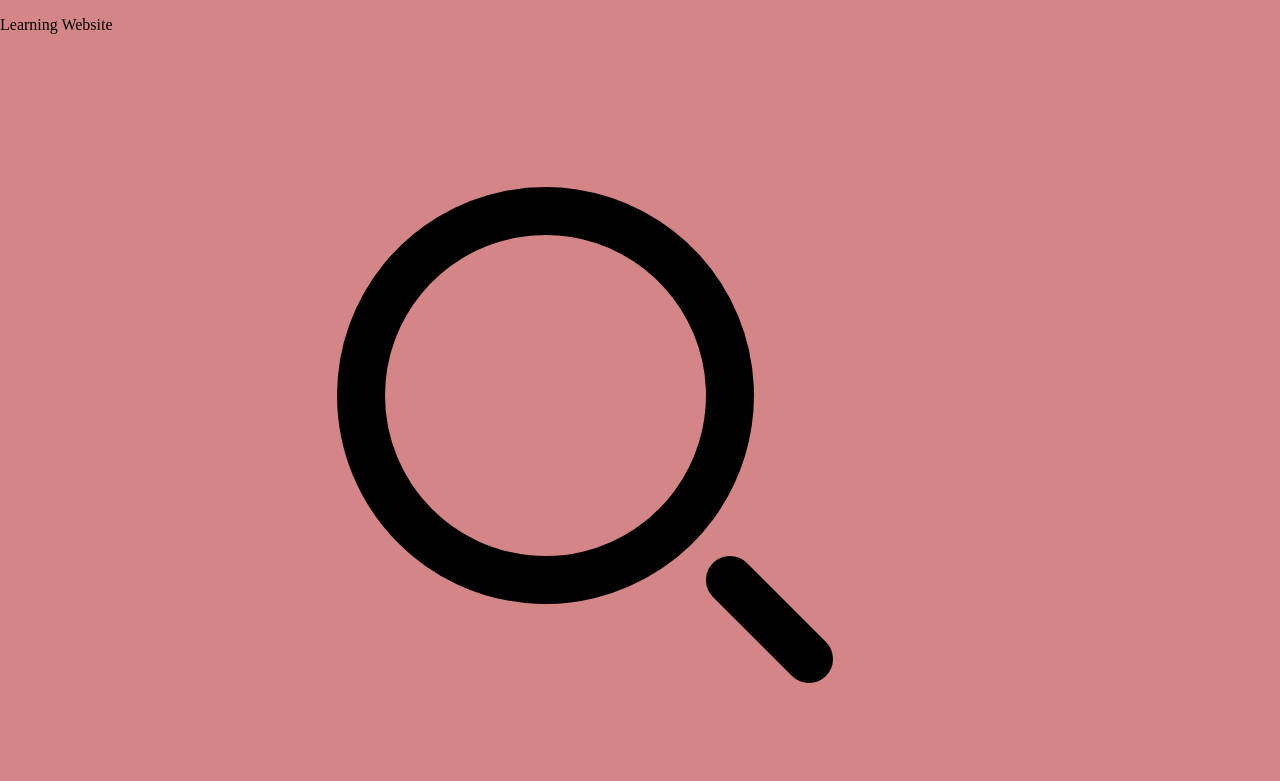
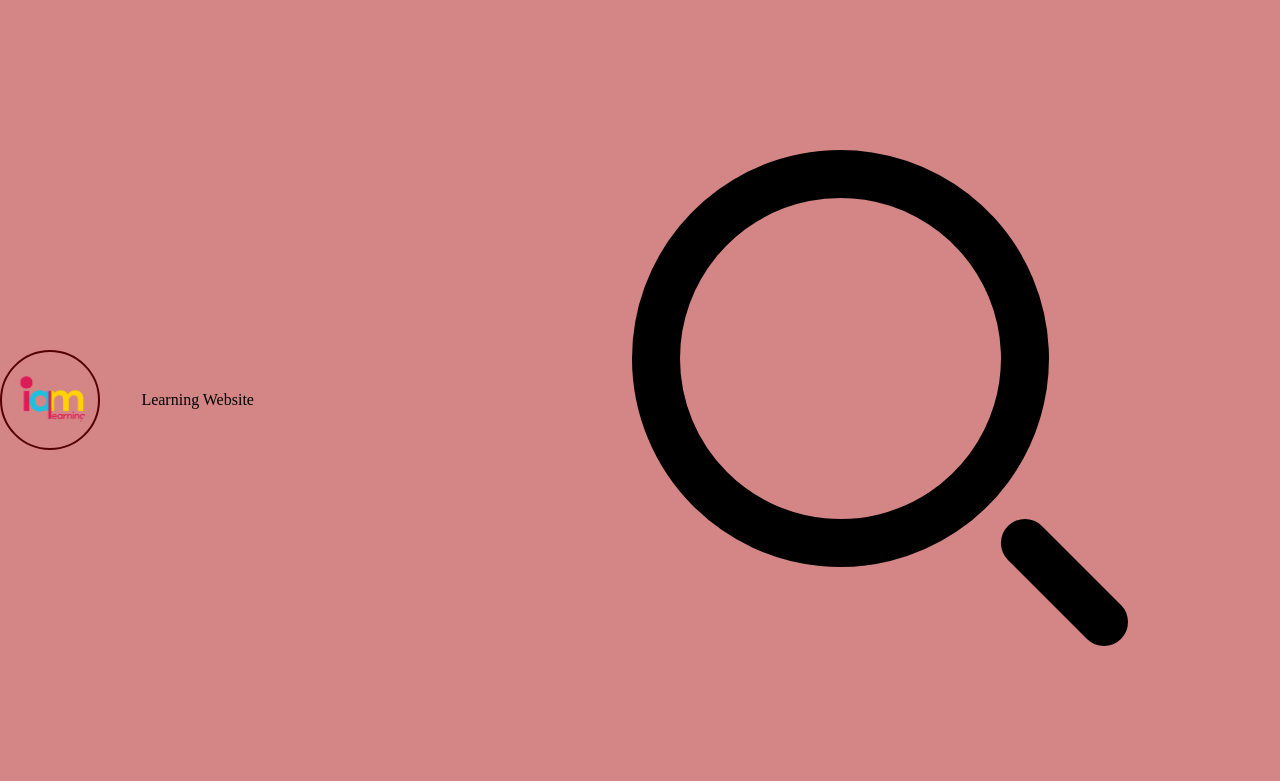
Before and after one commit to ali-alshamali/project001, a plain HTML site: page index.html in a window 1280 px wide. Shown: the top 781 px of the page. Drawn offline with Linux system fonts and the light colour scheme; files that its build step writes are made by us from their sources; files whose address does not match are found by name.

Commit message:
add styles to header

```diff
--- a/index.html
+++ b/index.html
@@ -12,7 +12,7 @@
     <!--- header section -->
     <section class="header-section">
         <div class="top-bar">
-            <img src="./assets/images/IAM+logo_Footer2026.png" alt="">
+            <img class = "company-logo" src="./assets/images/logos/IAM+logo_Footer2026.png" alt="Company Logo">
             <p class="company-name">Learning Website</p>
             <div class="search-button">
                 <input type="text" class="search-input">
--- a/styles/style.css
+++ b/styles/style.css
@@ -20,7 +20,7 @@ body{
 
 }
 /*todo------ header section ------ */
-section.header{
+.header-section{
     width: 100%;
     height: 100vh;
     background: url("../assets/images/backgrounds/6.jpg") no-repeat center center/cover;
@@ -28,3 +28,24 @@ section.header{
     justify-content: center;
     align-items: center;
 }
+
+.header-section .top-bar{
+    width: 100%;
+    height: 100px;
+    display:flex;
+    justify-content: space-between;
+    align-items: center;
+}
+
+.header-section .top-bar .company-logo{
+     width: 100px;
+     height: 100px;
+     padding: 10px;
+     border: 2px solid #550101;
+     border-radius: 50%;
+
+}
+
+/*? .header-section .top-bar  .company-name */
+
+/*! .top-bar >.company-logo + .company-name + .search-button"> .search-input > .search-icon" */
```
